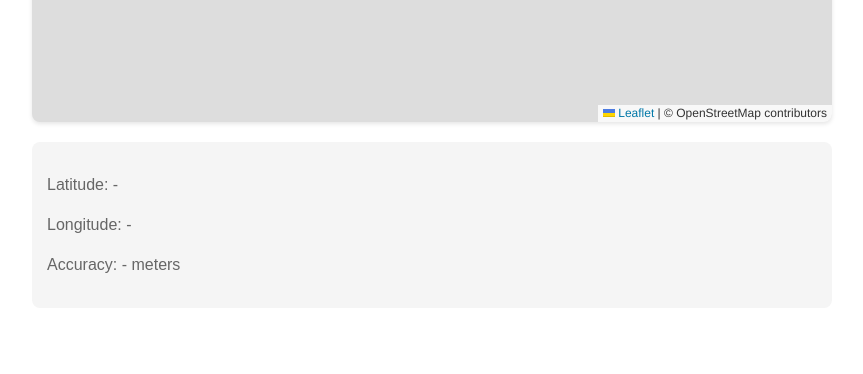
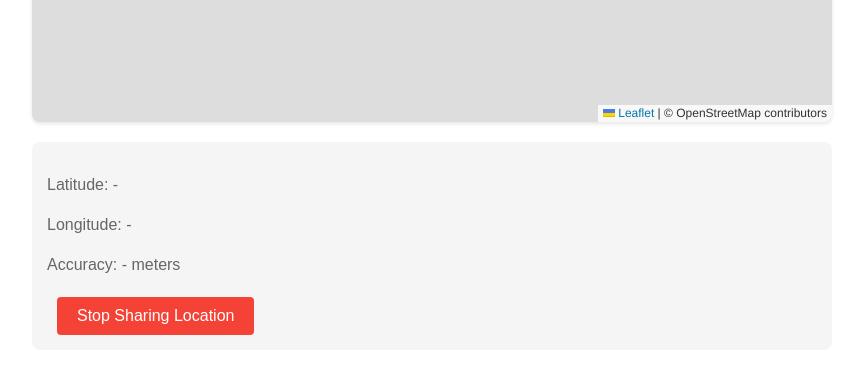
Before and after one commit to HarshParyani33/Location-Tracker, a website: page public/track.html in a window 1280 px wide. Both pictures are taken after a click on the button "Yes, Share My Location". Shown: the part 378-752 px from the top of the page, without its empty margins (208-1071 px from the left). Drawn offline with nearby package versions, Linux system fonts and the light colour scheme.

Commit message:
Added view location and stop sharing buttons

```diff
--- a/public/track.html
+++ b/public/track.html
@@ -61,6 +61,12 @@
             background-color: #f44336;
             color: white;
         }
+        .stop-btn {
+            background-color: #f44336;
+            color: white;
+            margin-top: 20px;
+            display: none;
+        }
         h1 {
             color: #333;
         }
@@ -86,6 +92,7 @@
         <p>Latitude: <span id="latitude">-</span></p>
         <p>Longitude: <span id="longitude">-</span></p>
         <p>Accuracy: <span id="accuracy">-</span> meters</p>
+        <button class="stop-btn" onclick="stopSharing()">Stop Sharing Location</button>
     </div>
 
     <div class="status" id="status">Location shared successfully!</div>
@@ -109,8 +116,20 @@
             document.querySelector('.confirmation-dialog').style.display = 'none';
             document.getElementById('map').style.display = 'block';
             document.querySelector('.location-info').style.display = 'block';
+            document.querySelector('.stop-btn').style.display = 'block';
             isSharing = true;
             startLocationTracking();
+        }
+
+        function stopSharing() {
+            if (watchId) {
+                navigator.geolocation.clearWatch(watchId);
+                watchId = null;
+            }
+            isSharing = false;
+            document.querySelector('.stop-btn').style.display = 'none';
+            document.getElementById('status').textContent = 'Location sharing stopped';
+            document.getElementById('status').style.display = 'block';
         }
 
         function declineSharing() {
@@ -169,6 +188,7 @@
                     throw new Error('Failed to update location');
                 }
 
+                document.getElementById('status').textContent = 'Location shared successfully!';
                 document.getElementById('status').style.display = 'block';
             } catch (error) {
                 console.error('Error sending location:', error);
```
Also changed, not shown: public/index.html (+3 -1 lines).
